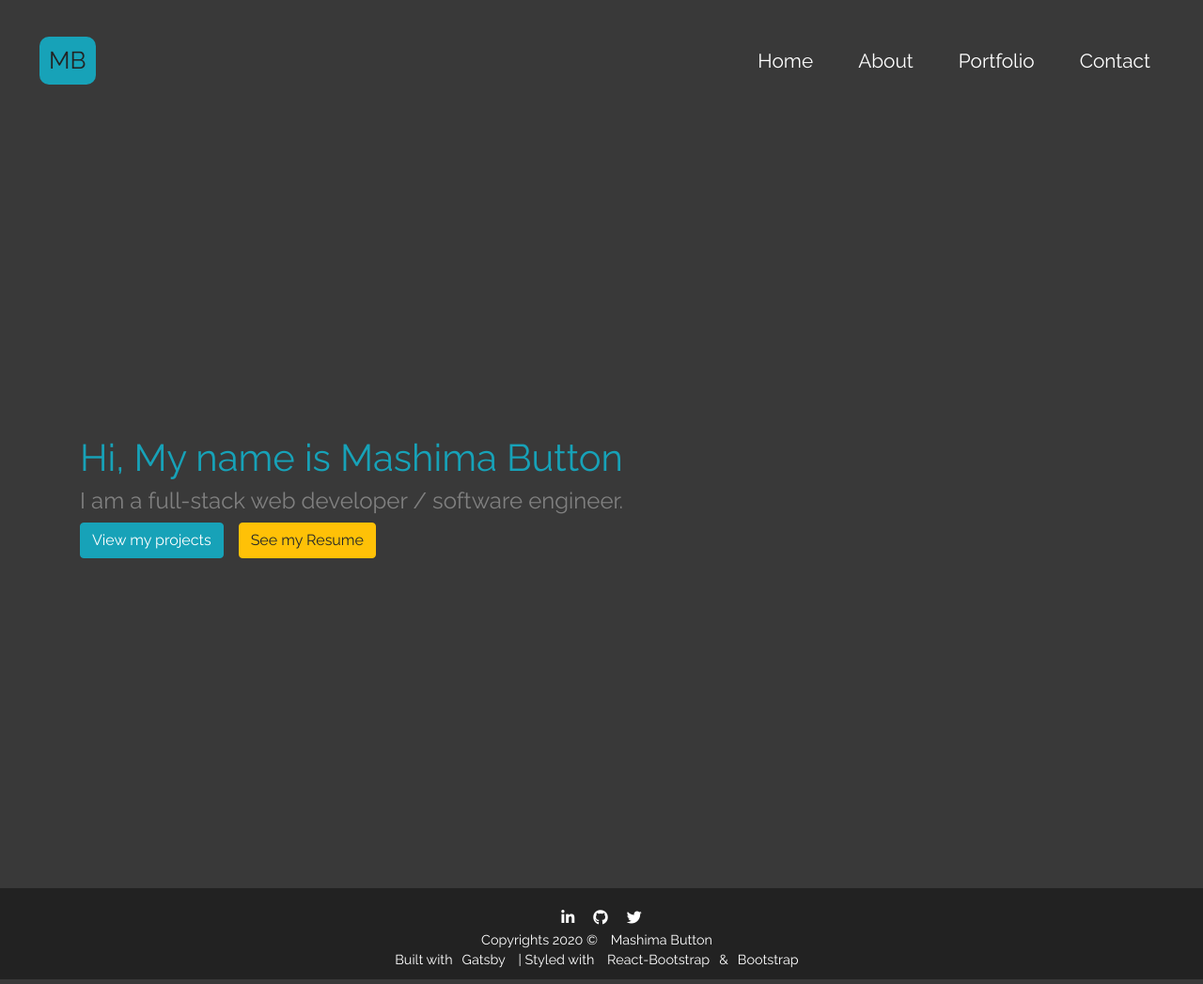
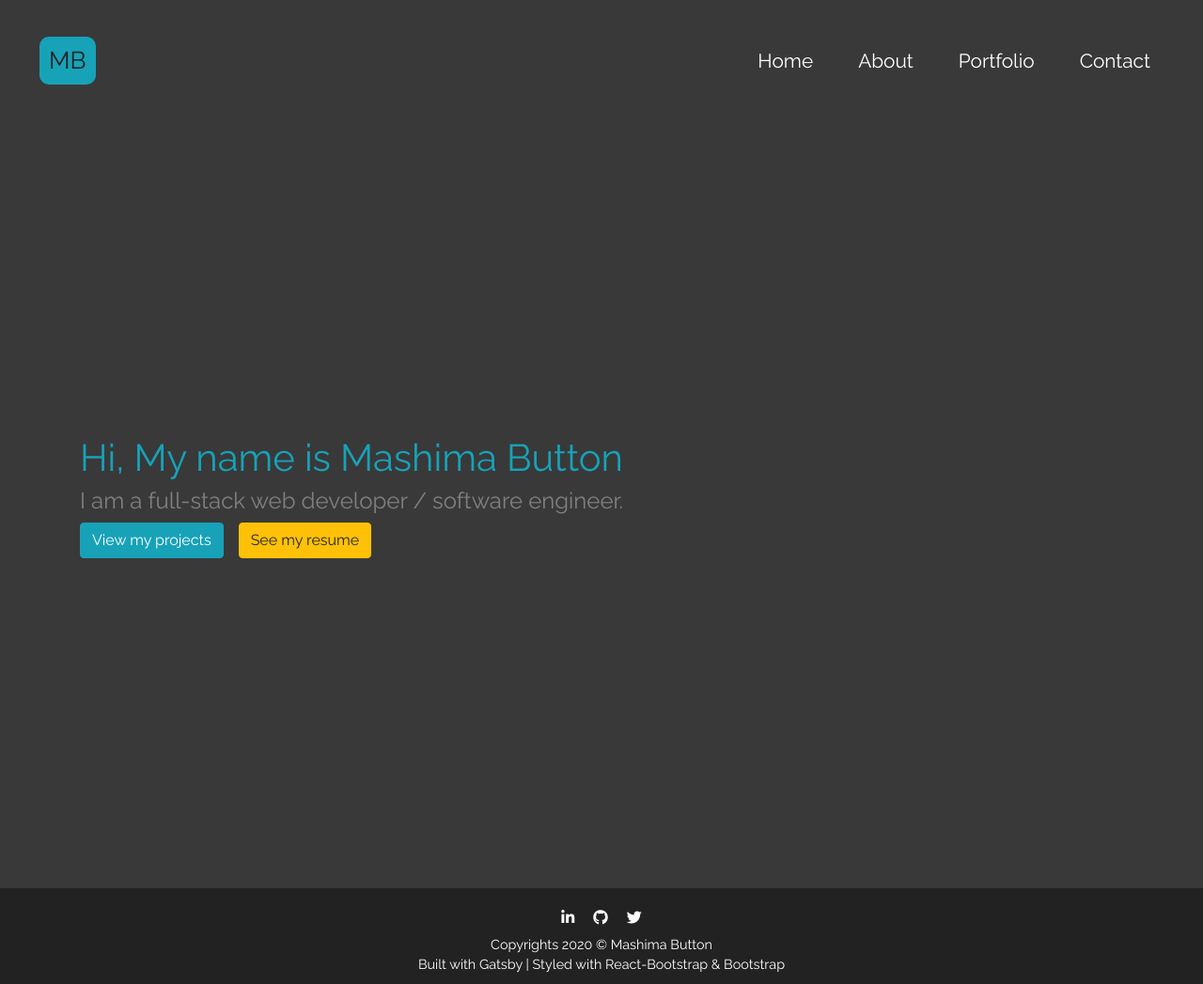
Before and after one commit to DeusExMashima/gatsby-portfolio, a Gatsby site: page / in a window 1280 px wide. Shown: the whole page at 94% size. Built offline with nearby package versions, Linux system fonts and the light colour scheme; Gatsby itself is replaced by a stand-in of ours.

Commit message:
fixed footer and buttons

```diff
--- a/src/components/css/main.scss
+++ b/src/components/css/main.scss
@@ -61,18 +61,18 @@ footer{
   padding: 20px 0 10px 0;
   background-color: #222222;
   text-align: center;
-}
 
-footer p {
+  p {
     font-size: 0.9rem;
     padding: 0;
     margin: 0;
   }
 
-footer a {
+  i {
     margin: 0 10px 10px 10px;
   }
 
+}
 .footer-nav{
   font-size: 1rem;
 }
--- a/src/components/layout/Footer.js
+++ b/src/components/layout/Footer.js
@@ -11,7 +11,7 @@ export default function Footer() {
                 </div>
                     <p>Copyrights {new Date().getFullYear()} © <a href="/">Mashima Button</a></p>
                     <p>Built with
-                    <a href="https://www.gatsbyjs.org">Gatsby</a> | Styled with <a href="https://react-bootstrap.github.io/">React-Bootstrap</a>&amp;<a href="https://getbootstrap.com/">Bootstrap</a></p>
+                    <a href="https://www.gatsbyjs.org"> Gatsby</a> | Styled with <a href="https://react-bootstrap.github.io/">React-Bootstrap</a> &amp; <a href="https://getbootstrap.com/">Bootstrap</a></p>
             </footer>
         </>
     )
--- a/src/pages/index.js
+++ b/src/pages/index.js
@@ -11,7 +11,7 @@ const IndexPage = () => (
     <h1 className="text-primary">Hi, My name is Mashima Button</h1>
     <h4 style={{color: `gray`}}>I am a full-stack web developer / software engineer.</h4>
     <Button variant="primary" href="http://mashimabutton.com/portfolio" className="mr-3">View my projects</Button>
-    <Button variant="warning" href="https://drive.google.com/open?id=1_9YOEawpPrxMU9jHFLsVarz7bcn5fK4S">See my Resume</Button>
+    <Button variant="warning" href="https://drive.google.com/open?id=1_9YOEawpPrxMU9jHFLsVarz7bcn5fK4S">See my resume</Button>
     </div>
   </Layout>
 )
```
Also changed, not shown: src/components/css/main.css, src/images/about/rosegoldicon.png (added), 1 other file. Lines whose indentation alone changed are shown as unchanged.
